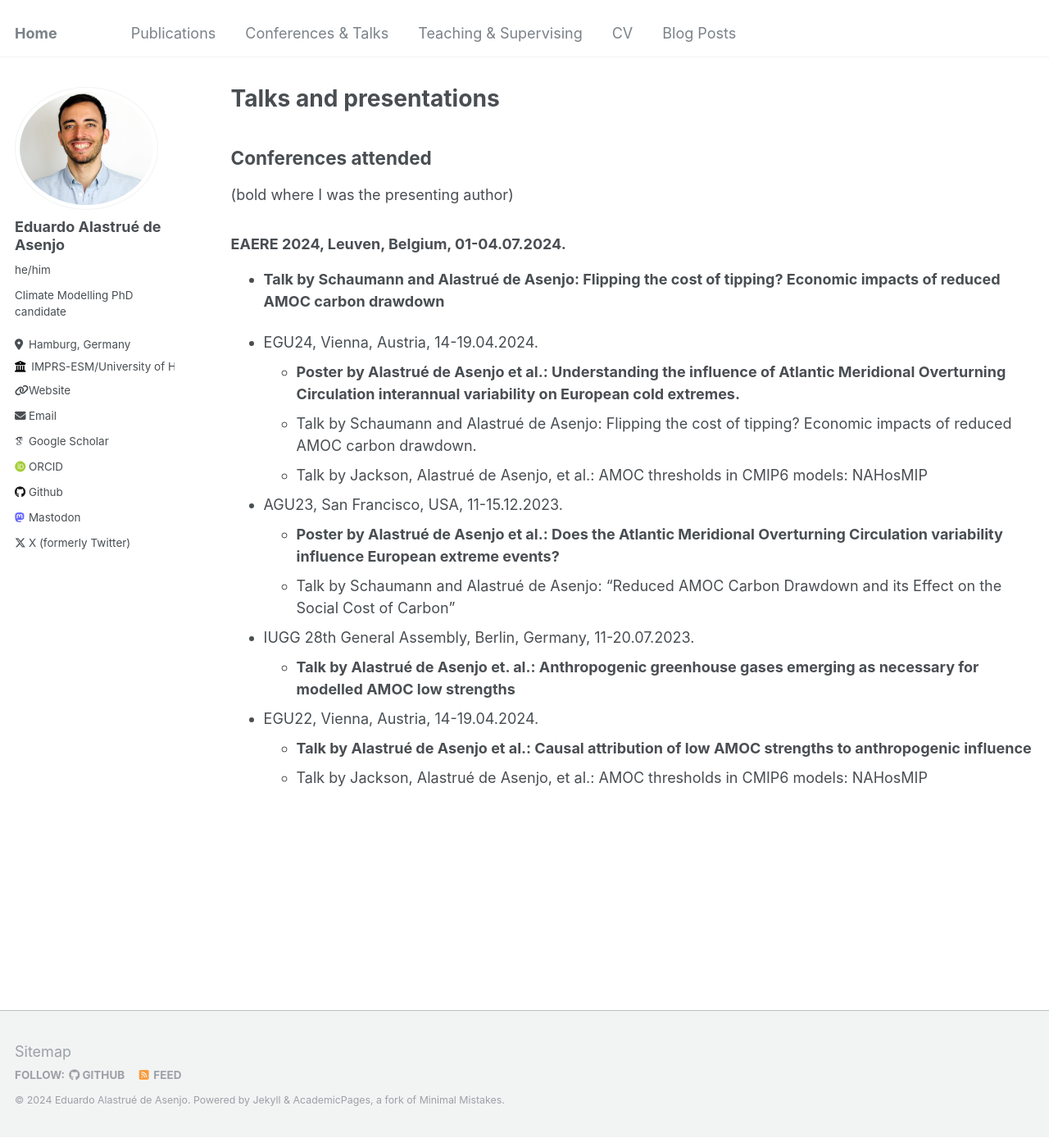
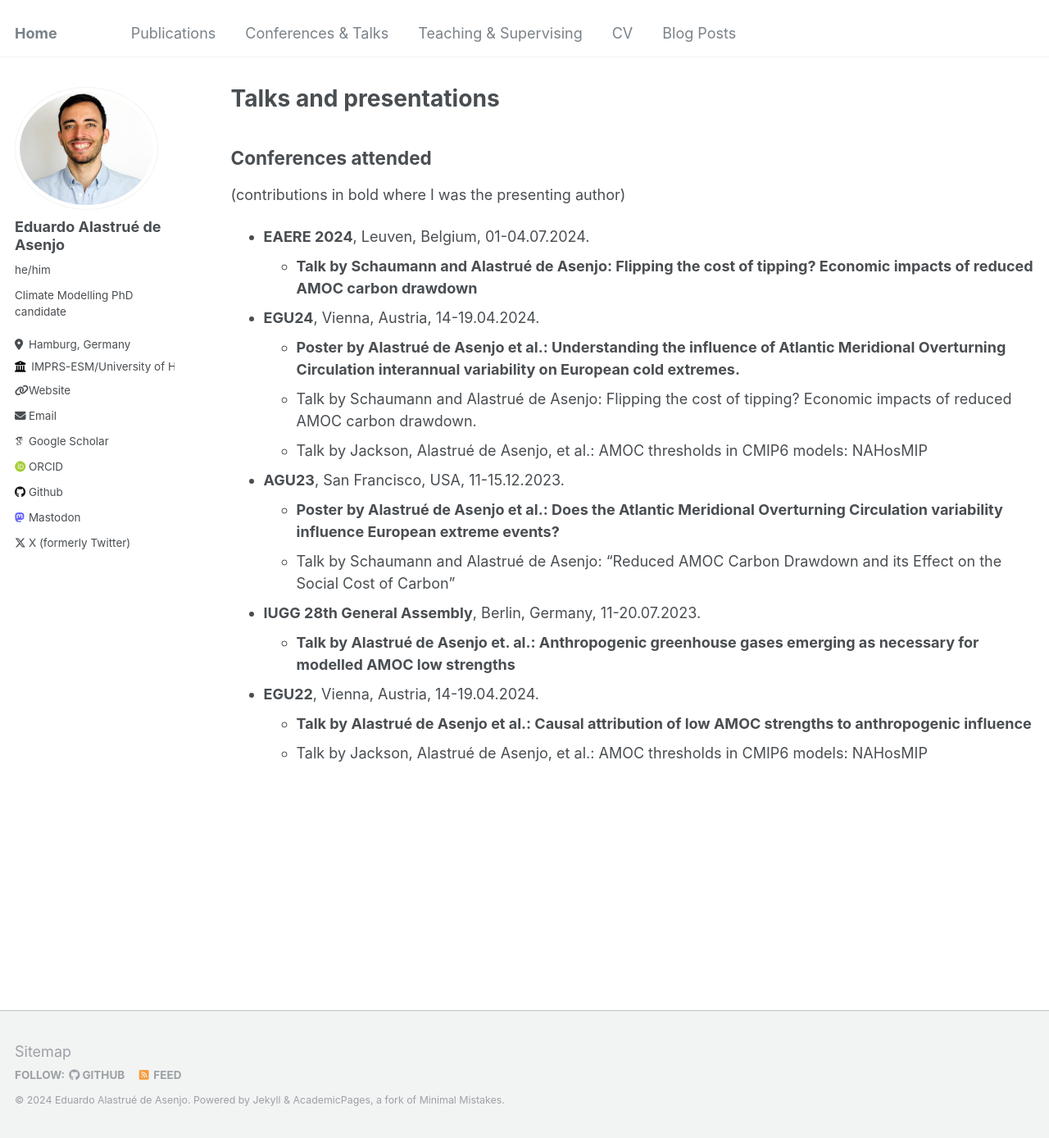
Before and after one commit to edualas/edualas.github.io, a Jekyll site: the page built from _pages/talks.md, in a window 1280 px wide and 1388 px high. Shown: the whole window at 82% size. Built offline with Jekyll 4.4.1, drawn with Linux system fonts in a browser that asks for light colours; some web fonts are replaced.

Commit message:
Update talks.md

```diff
--- a/_pages/talks.md
+++ b/_pages/talks.md
@@ -6,23 +6,23 @@ author_profile: true
 ---
 
 ## Conferences attended
-(bold where I was the presenting author)
+(contributions in bold where I was the presenting author)
 
-### EAERE 2024, Leuven, Belgium, 01-04.07.2024.
+* **EAERE 2024**, Leuven, Belgium, 01-04.07.2024.
   * **Talk by Schaumann and Alastrué de Asenjo: Flipping the cost of tipping? Economic impacts of reduced AMOC carbon drawdown**
 
-* EGU24, Vienna, Austria, 14-19.04.2024.
+* **EGU24**, Vienna, Austria, 14-19.04.2024.
   * **Poster by Alastrué de Asenjo et al.: Understanding the influence of Atlantic Meridional Overturning Circulation interannual variability on European cold extremes.**
   * Talk by Schaumann and Alastrué de Asenjo: Flipping the cost of tipping? Economic impacts of reduced AMOC carbon drawdown.
   * Talk by Jackson, Alastrué de Asenjo, et al.: AMOC thresholds in CMIP6 models: NAHosMIP
 
-* AGU23, San Francisco, USA, 11-15.12.2023.
+* **AGU23**, San Francisco, USA, 11-15.12.2023.
   * **Poster by Alastrué de Asenjo et al.: Does the Atlantic Meridional Overturning Circulation variability influence European extreme events?**
   * Talk by Schaumann and Alastrué de Asenjo: “Reduced AMOC Carbon Drawdown and its Effect on the Social Cost of Carbon”
 
-* IUGG 28th General Assembly, Berlin, Germany, 11-20.07.2023.
+* **IUGG 28th General Assembly**, Berlin, Germany, 11-20.07.2023.
   * **Talk by Alastrué de Asenjo et. al.: Anthropogenic greenhouse gases emerging as necessary for modelled AMOC low strengths**
 
-* EGU22, Vienna, Austria, 14-19.04.2024.
+* **EGU22**, Vienna, Austria, 14-19.04.2024.
   * **Talk by Alastrué de Asenjo et al.: Causal attribution of low AMOC strengths to anthropogenic influence**
   * Talk by Jackson, Alastrué de Asenjo, et al.: AMOC thresholds in CMIP6 models: NAHosMIP
```
